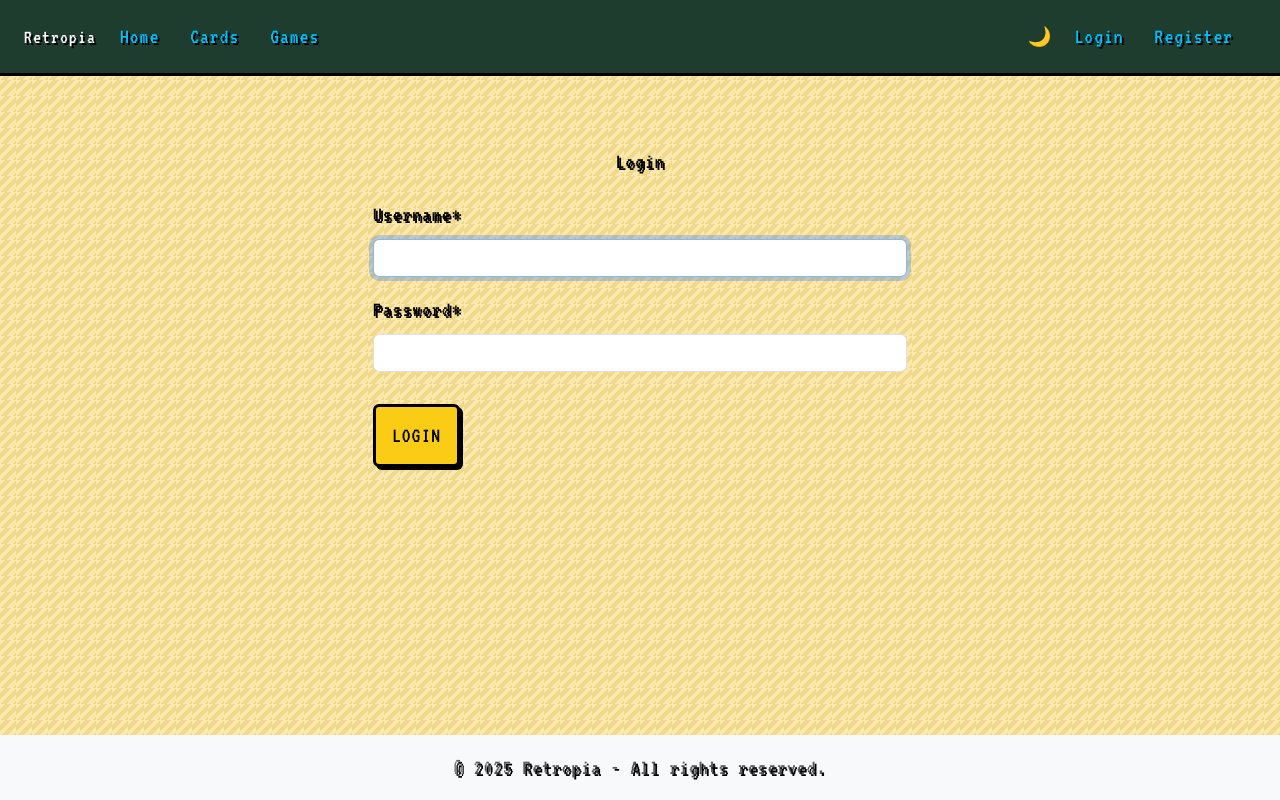
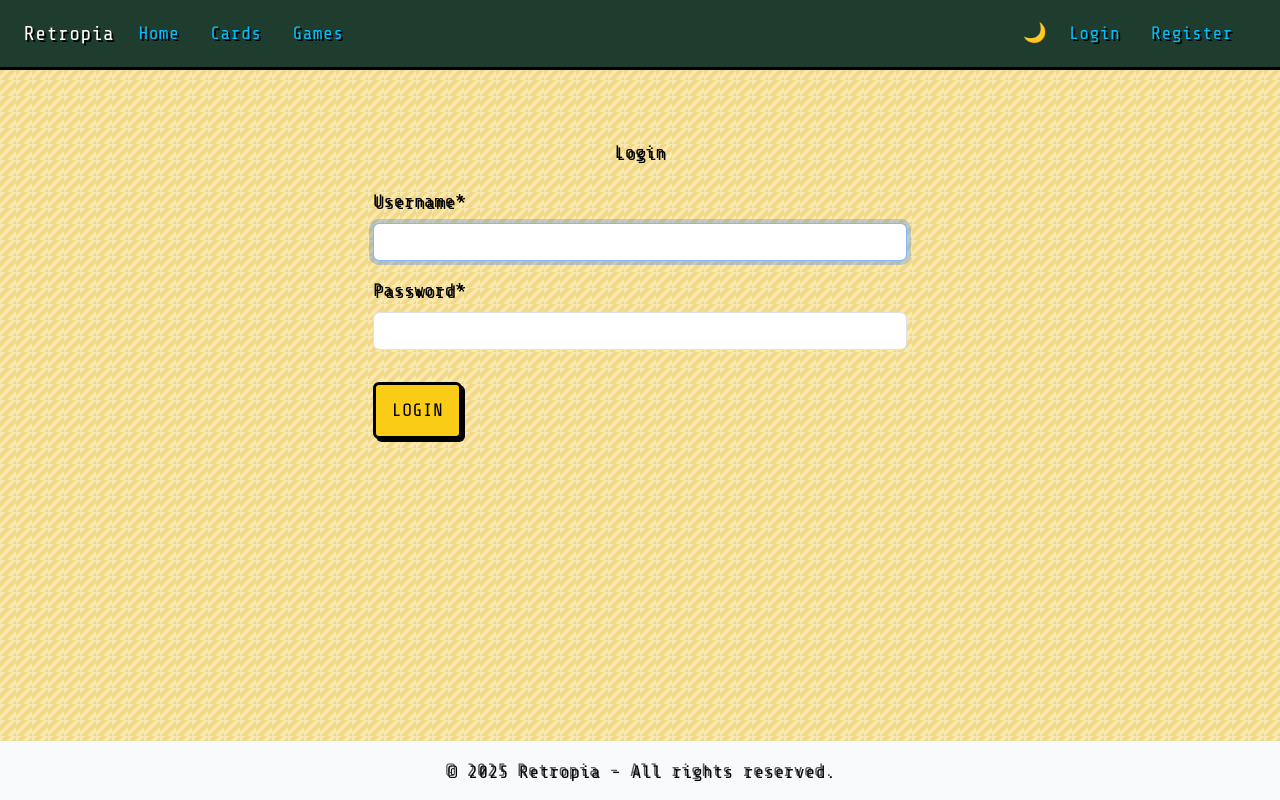
Before and after one commit to mbe645/retropia, a Django app: page /accounts/login/ in a window 1280 px wide. Run offline with Django 5.2, Linux system fonts and the light colour scheme; some libraries are stand-ins or nearby versions.

Commit message:
Switch all text to Share Tech Mono for better readability and retro feel

```diff
--- a/static/css/custom.css
+++ b/static/css/custom.css
@@ -13,7 +13,7 @@ body {
 
 h1, h2, h3 {
     font-family: 'Press Start 2P', cursive;
-    font-size: 2.2em;
+    font-size: 2em;
 }
 
 .navbar {
@@ -56,7 +56,7 @@ h1, h2, h3 {
 }
 
 body, .nav-link, .btn, .logo, input, textarea, select, label, p, li, a, th, td, span, strong, em, small, button, h1, h2, h3, h4, h5, h6 {
-    font-family: 'VT323', monospace !important;
-    font-size: 22px;
-    letter-spacing: 1px;
+    font-family: 'Share Tech Mono', monospace !important;
+    font-size: 18px;
+    letter-spacing: 0.5px;
 }
--- a/templates/base.html
+++ b/templates/base.html
@@ -14,6 +14,7 @@
 
     <link href="https://fonts.googleapis.com/css2?family=Press+Start+2P&display=swap" rel="stylesheet">
     <link href="https://fonts.googleapis.com/css2?family=VT323&display=swap" rel="stylesheet">
+    <link href="https://fonts.googleapis.com/css2?family=Share+Tech+Mono&display=swap" rel="stylesheet">
 
     <style>
         html, body {
```
